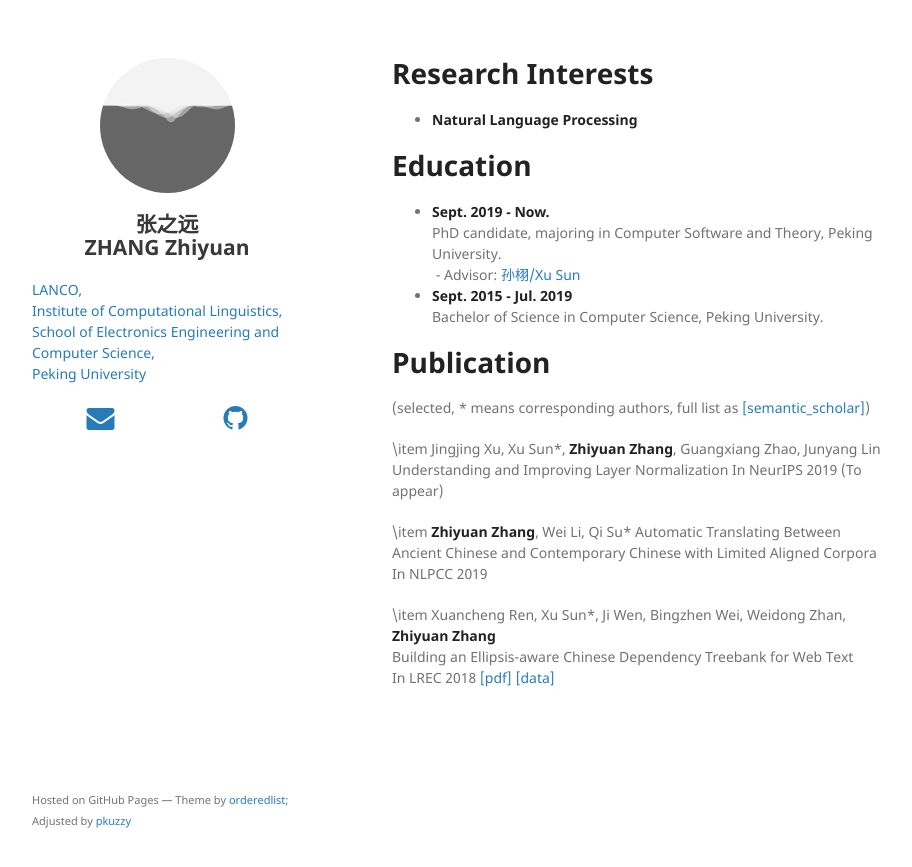
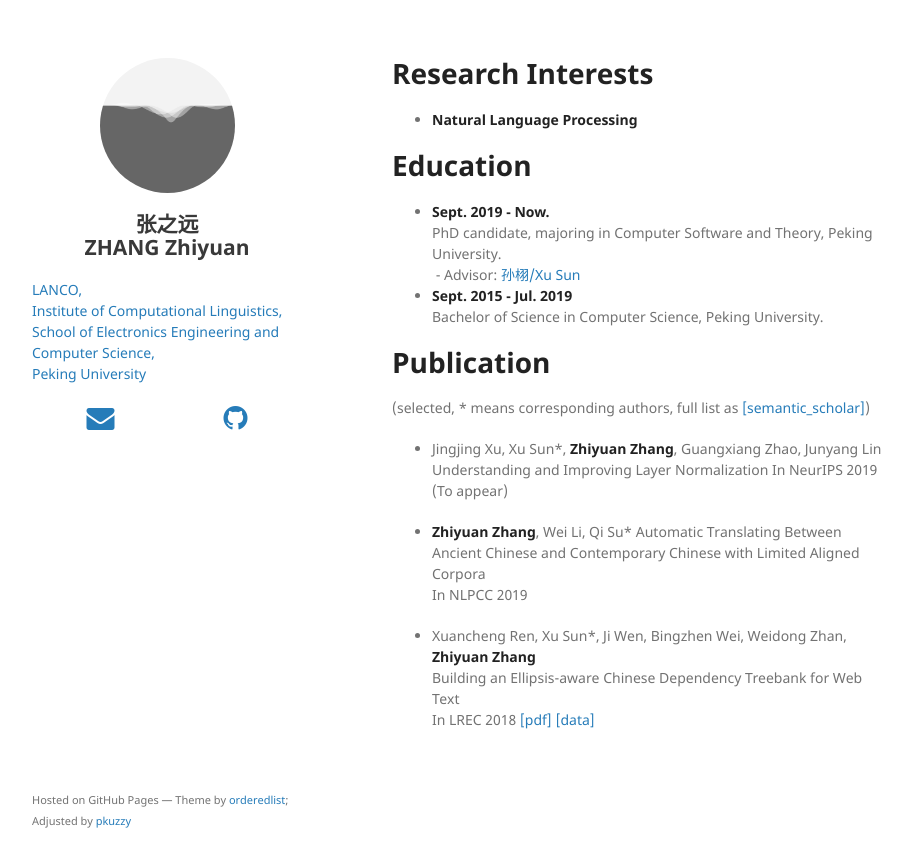
Before and after one commit to pkuzzy/pkuzzy.github.io, a Jekyll site: the page built from index.md, in a window 1280 px wide. Shown: the top 867 px of the page, without its empty margins (178-1090 px from the left). Built offline with Jekyll 4.4.1, drawn with Linux system fonts in a browser that asks for light colours; nearby versions of some CDN libraries; our own code applies the rules of GitHub Pages for plain Markdown files.

Commit message:
Update index.md

```diff
--- a/index.md
+++ b/index.md
@@ -18,14 +18,14 @@ layout: default
 
 (selected, \* means corresponding authors, full list as [[semantic_scholar]](https://www.semanticscholar.org/author/Zhiyuan-Zhang/50317060))
 
-\item Jingjing Xu, Xu Sun\*, **Zhiyuan Zhang**, Guangxiang Zhao, Junyang Lin
+* Jingjing Xu, Xu Sun\*, **Zhiyuan Zhang**, Guangxiang Zhao, Junyang Lin
 Understanding and Improving Layer Normalization
   In NeurIPS 2019 (To appear)
 
-\item **Zhiyuan Zhang**, Wei Li, Qi Su\*
+* **Zhiyuan Zhang**, Wei Li, Qi Su\*
 Automatic Translating Between Ancient Chinese and Contemporary Chinese with Limited Aligned Corpora
   In NLPCC 2019
 
-\item Xuancheng Ren, Xu Sun\*, Ji Wen, Bingzhen Wei, Weidong Zhan, **Zhiyuan Zhang**
+* Xuancheng Ren, Xu Sun\*, Ji Wen, Bingzhen Wei, Weidong Zhan, **Zhiyuan Zhang**
 Building an Ellipsis-aware Chinese Dependency Treebank for Web Text
   In LREC 2018  [[pdf]](http://www.lrec-conf.org/proceedings/lrec2018/pdf/297.pdf) [[data]](https://github.com/lancopku/Chinese-Dependency-Treebank-with-Ellipsis)
```
